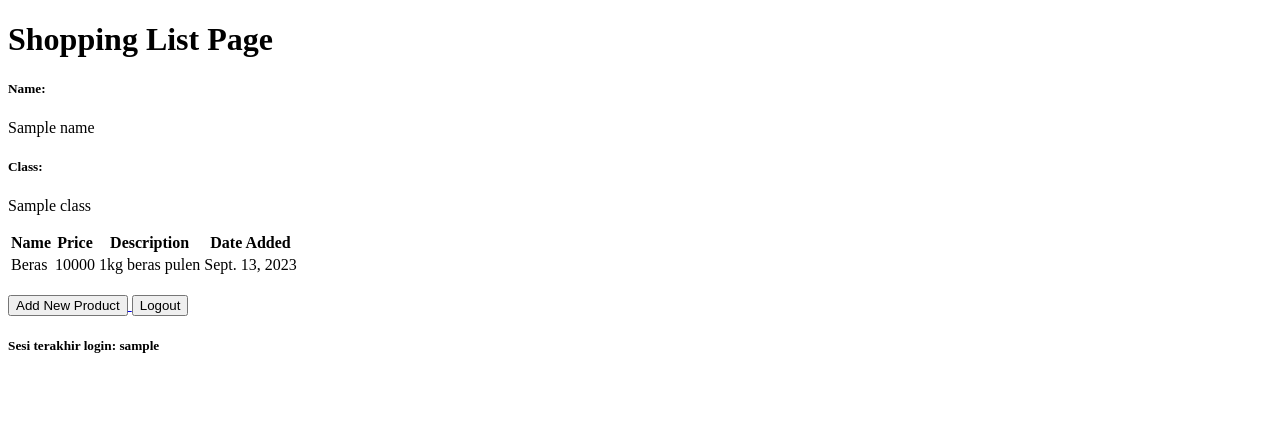
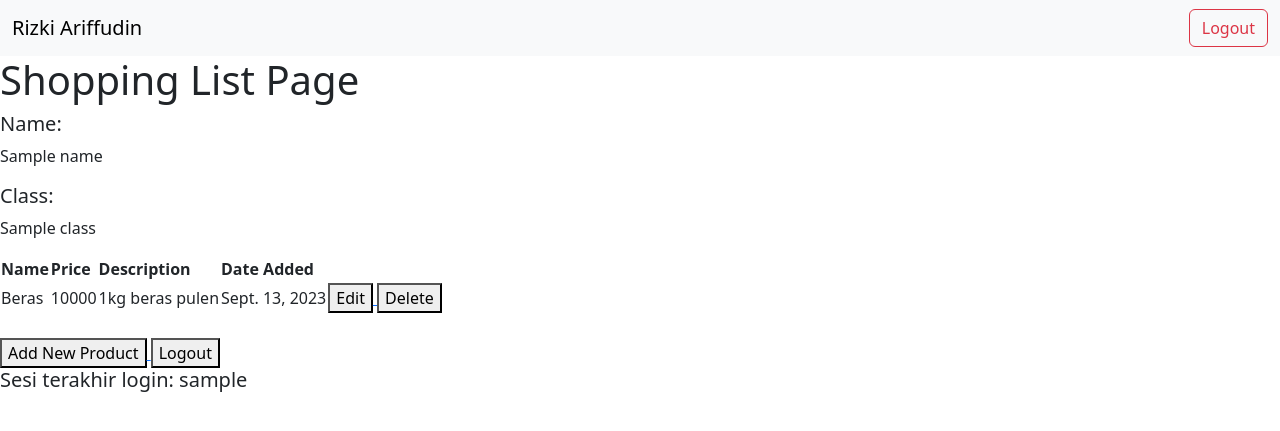
Before and after one commit to rizkiariffudin/shopping-list, a Django app: template main/templates/main.html in a window 1280 px wide. Shown: the top 431 px of the page. Run offline with Django 4.2, Linux system fonts and the light colour scheme; data comes from the database, SQL or seed files in the repository; both versions use the stored data as it was after the commit; the template is opened without the code that fills it: values that come from a table or form of the project are taken from there, most other values are stand-ins (such as "Sample title", 1, 10 or a date in 2020).

Commit message:
Selesai Mengerjakan tutorial 4

```diff
--- a/main/templates/main.html
+++ b/main/templates/main.html
@@ -1,6 +1,16 @@
 {% extends 'base.html' %}
 
 {% block content %}
+    <!-- As a heading -->
+    <nav class="navbar bg-body-tertiary">
+        <div class="container-fluid">
+        <a class="navbar-brand">Rizki Ariffudin</a>
+            <a href="{% url 'main:logout' %}">
+                <button class="btn btn-outline-danger logout_btn" type="button">Logout</button>
+            </a>
+        </div>
+    </nav>
+
     <h1>Shopping List Page</h1>
 
     <h5>Name:</h5>
@@ -24,6 +34,18 @@
             <td>{{product.price}}</td>
             <td>{{product.description}}</td>
             <td>{{product.date_added}}</td>
+            <td>
+                <a href="{% url 'main:edit_product' product.pk %}">
+                    <button>
+                        Edit
+                    </button>
+                </a>
+                <a href="{% url 'main:delete_product' product.pk %}">
+                      <button>
+                          Delete
+                      </button>
+                  </a>
+            </td>
         </tr>
     {% endfor %}
 </table>
--- a/main/urls.py
+++ b/main/urls.py
@@ -3,6 +3,8 @@
 from main.views import register #sesuaikan dengan nama fungsi yang dibuat
 from main.views import login_user #sesuaikan dengan nama fungsi yang dibuat
 from main.views import logout_user
+from main.views import edit_product
+from main.views import delete_product
 
 app_name = 'main'
 
@@ -16,5 +18,7 @@
     path('register/', register, name='register'), #sesuaikan dengan nama fungsi yang dibuat
     path('login/', login_user, name='login'), #sesuaikan dengan nama fungsi yang dibuat
     path('logout/', logout_user, name='logout'),
+    path('edit-product/<int:id>', edit_product, name='edit_product'),
+    path('delete/<int:id>', delete_product, name='delete_product'), # sesuaikan dengan nama fungsi yang dibuat
 
 ]
--- a/templates/base.html
+++ b/templates/base.html
@@ -2,13 +2,14 @@
 <!DOCTYPE html>
 <html lang="en">
     <head>
-        <meta charset="UTF-8" />
-        <meta
-            name="viewport"
-            content="width=device-width, initial-scale=1.0"
-        />
         {% block meta %}
+            <meta charset="UTF-8" />
+            <meta name="viewport" content="width=device-width, initial-scale=1">
         {% endblock meta %}
+        <link href="https://cdn.jsdelivr.net/npm/bootstrap@5.3.2/dist/css/bootstrap.min.css" rel="stylesheet" integrity="sha384-T3c6CoIi6uLrA9TneNEoa7RxnatzjcDSCmG1MXxSR1GAsXEV/Dwwykc2MPK8M2HN" crossorigin="anonymous">
+        <script src="https://code.jquery.com/jquery-3.6.0.min.js" integrity="sha384-KyZXEAg3QhqLMpG8r+J4jsl5c9zdLKaUk5Ae5f5b1bw6AUn5f5v8FZJoMxm6f5cH1" crossorigin="anonymous"></script>
+        <script src="https://cdn.jsdelivr.net/npm/@popperjs/core@2.11.8/dist/umd/popper.min.js" integrity="sha384-I7E8VVD/ismYTF4hNIPjVp/Zjvgyol6VFvRkX/vR+Vc4jQkC+hVqc2pM8ODewa9r" crossorigin="anonymous"></script>
+        <script src="https://cdn.jsdelivr.net/npm/bootstrap@5.3.2/dist/js/bootstrap.min.js" integrity="sha384-BBtl+eGJRgqQAUMxJ7pMwbEyER4l1g+O15P+16Ep7Q9Q+zqX6gSbd85u4mG4QzX+" crossorigin="anonymous"></script>
     </head>
 
     <body>
```
Also changed, not shown: main/templates/edit_product.html (added, +22 -0 lines), main/views.py (+23 -0 lines), db.sqlite3.
